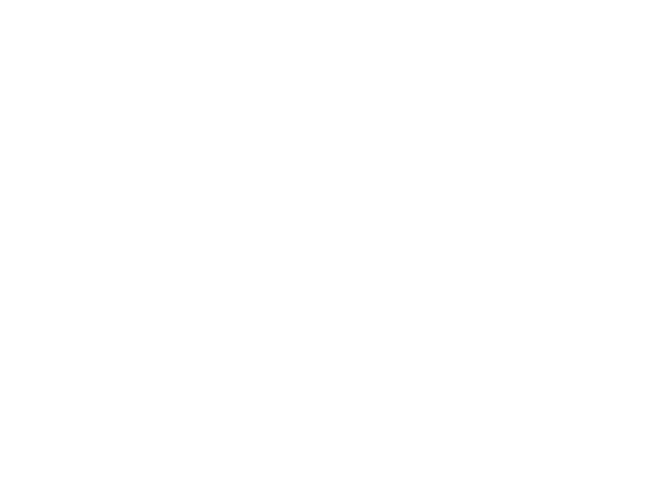
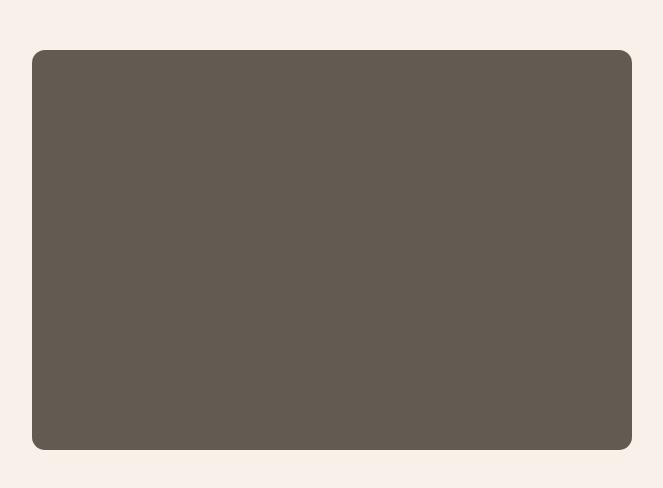
Before and after one commit to seantokuzo/DER-PC3000, a React (Create React App) app: page / in a window 1280 px wide. Shown: the top 488 px of the page, without its empty margins (308-971 px from the left). Built offline with nearby package versions, Linux system fonts and the light colour scheme.

Commit message:
Setting up components and audio folders

```diff
--- a/package.json
+++ b/package.json
@@ -6,6 +6,7 @@
     "@testing-library/jest-dom": "^5.16.2",
     "@testing-library/react": "^12.1.2",
     "@testing-library/user-event": "^13.5.0",
+    "nanoid": "^3.3.0",
     "react": "^17.0.2",
     "react-dom": "^17.0.2",
     "react-scripts": "5.0.0",
--- a/public/index.html
+++ b/public/index.html
@@ -8,9 +8,14 @@
       name="description"
       content="Web site created using create-react-app"
     />
+    <script src="https://kit.fontawesome.com/08c725a40c.js" crossorigin="anonymous"></script>
+    <link rel="preconnect" href="https://fonts.googleapis.com">
+    <link rel="preconnect" href="https://fonts.gstatic.com" crossorigin>
+    <link href="https://fonts.googleapis.com/css2?family=Rubik:wght@300;400;500;600;700;800&display=swap" rel="stylesheet">
     <title>Drerm Merchine</title>
   </head>
   <body>
+    <script src="https://cdn.freecodecamp.org/testable-projects-fcc/v1/bundle.js"></script>
     <script src="index.js"></script>
     <div id="root"></div>
   </body>
--- a/src/App.js
+++ b/src/App.js
@@ -1,9 +1,11 @@
 import React from "react"
 
 function App() {
+
+
   return (
-    <div>
-    </div>
+      <div id="drum-machine">
+      </div>
   )
 }
 
--- a/src/index.css
+++ b/src/index.css
@@ -1,5 +1,5 @@
 :root {
-
+  --background: #f7f1e9;
 }
 
 * {
@@ -8,4 +8,15 @@
 
 body {
   margin: 0;
+  background: var(--background);
 }
+
+#drum-machine {
+  width: 600px;
+  height: 400px;
+
+  margin: 50px auto;
+
+  border-radius: 13px;
+  background-color: #615b52;
+}
```
Also changed, not shown: src/components/Controls.js (added), src/components/DrumPads.js (added), src/components/Pad.js (added), src/components/SoundsMenu.js (added), 1 other file (tests, documents, lock files or other folders).
